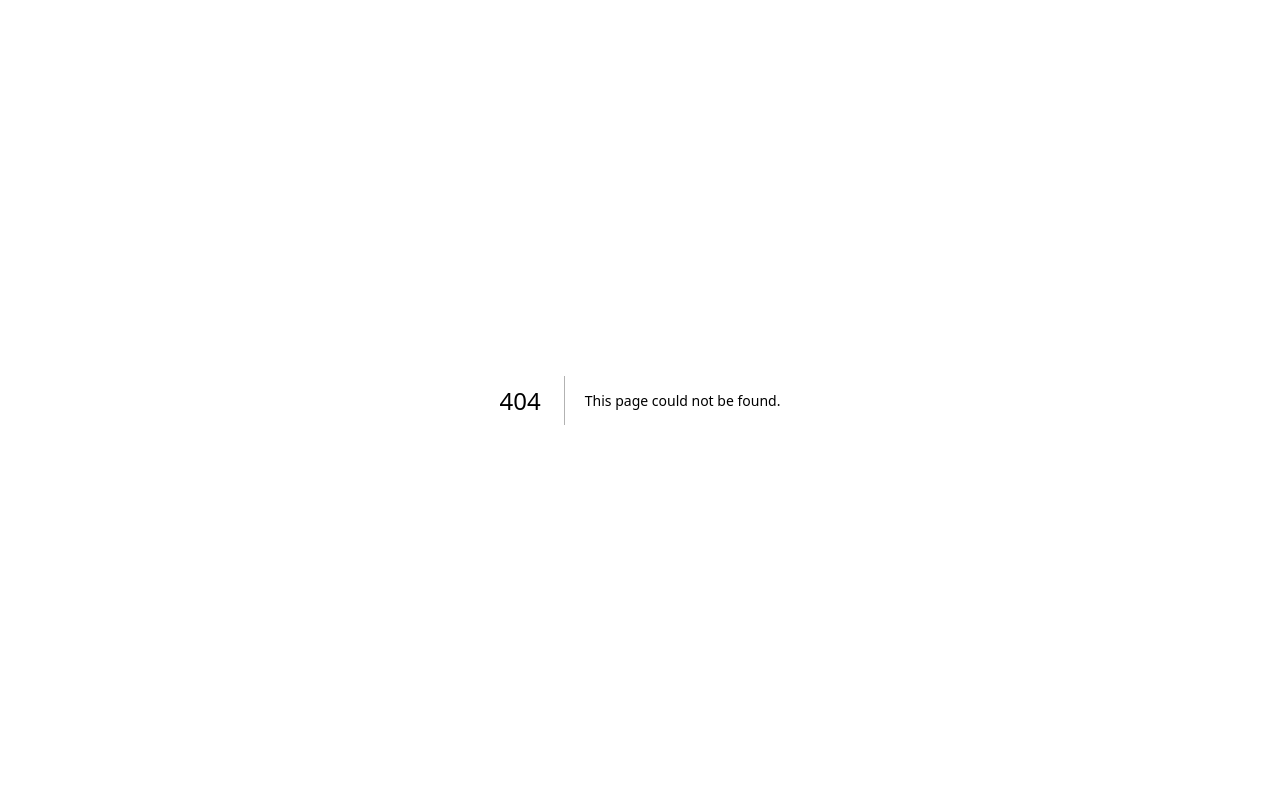
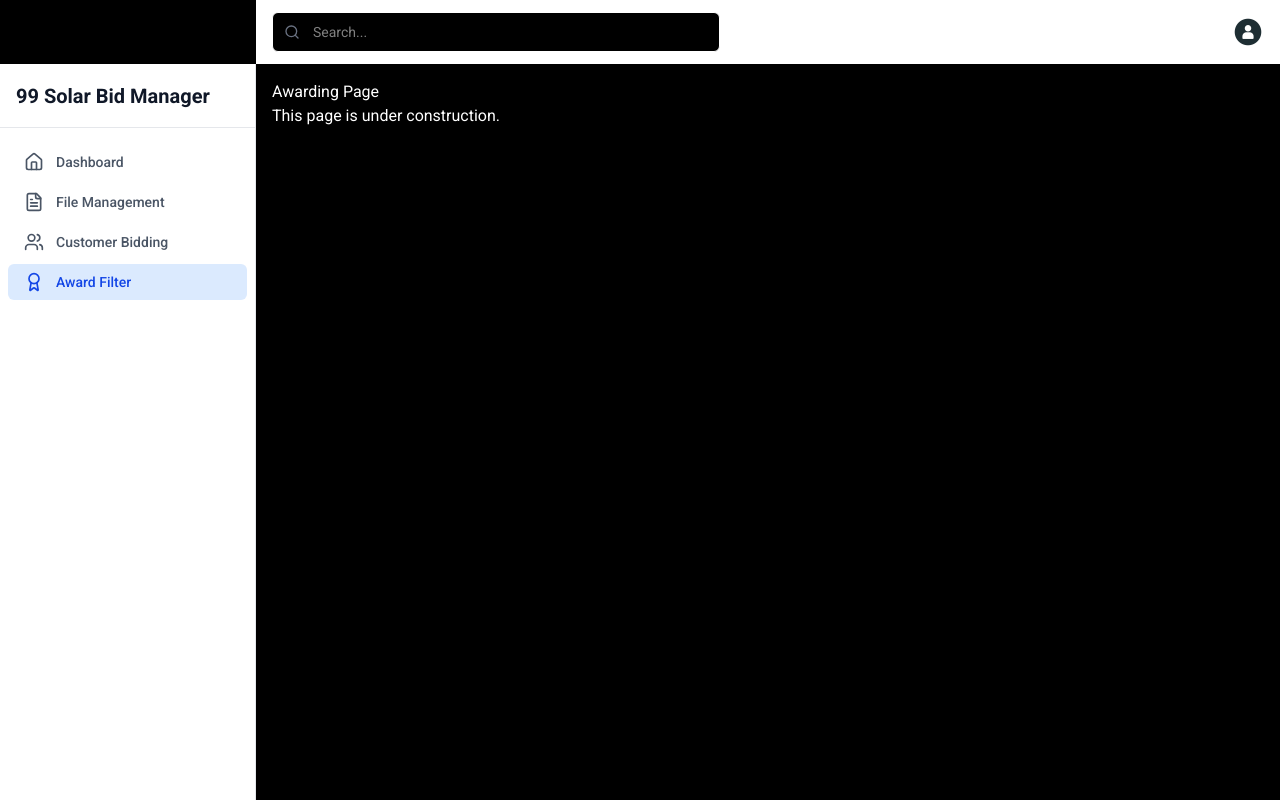
Before and after one commit to alikamatu/99solar, a Next.js app in the folder frontend/: page /dashboard/awarding in a window 1280 px wide. Before the commit this address had no page. Built offline with nearby package versions, Linux system fonts and the light colour scheme.

Commit message:
awarding

```diff
--- /dev/null
+++ b/frontend/app/dashboard/awarding/page.tsx
@@ -0,0 +1,8 @@
+export default function Awarding() {
+    return (
+        <div>
+        <h1>Awarding Page</h1>
+        <p>This page is under construction.</p>
+        </div>
+    );
+}
--- a/frontend/app/dashboard/components/Sidebar.tsx
+++ b/frontend/app/dashboard/components/Sidebar.tsx
@@ -2,7 +2,7 @@
 
 import { cn } from '@/app/lib/utils';
 import { motion, AnimatePresence } from 'framer-motion';
-import { Home, FileText, Users, Menu, X } from 'lucide-react';
+import { Home, FileText, Users, Menu, X, Award } from 'lucide-react';
 import Link from 'next/link';
 import { usePathname } from 'next/navigation';
 import { useState, useEffect } from 'react';
@@ -11,7 +11,7 @@ const navItems = [
   { name: 'Dashboard', href: '/dashboard', icon: Home },
   { name: 'File Management', href: '/dashboard/file-upload', icon: FileText },
   { name: 'Customer Bidding', href: '/dashboard/bids-report', icon: Users },
-  // { name: 'Lot Processing', href: '/dashboard/bid-processing', icon: Gavel },
+  { name: 'Award Filter', href: '/dashboard/awarding', icon: Award },
   // { name: 'Verizon Submissions', href: '/dashboard/verizon-submissions', icon: Upload },
   // { name: 'Award Management', href: '/dashboard/award-management', icon: Award },
   // { name: 'Invoicing', href: '/dashboard/invoicing', icon: FileInput },
```
